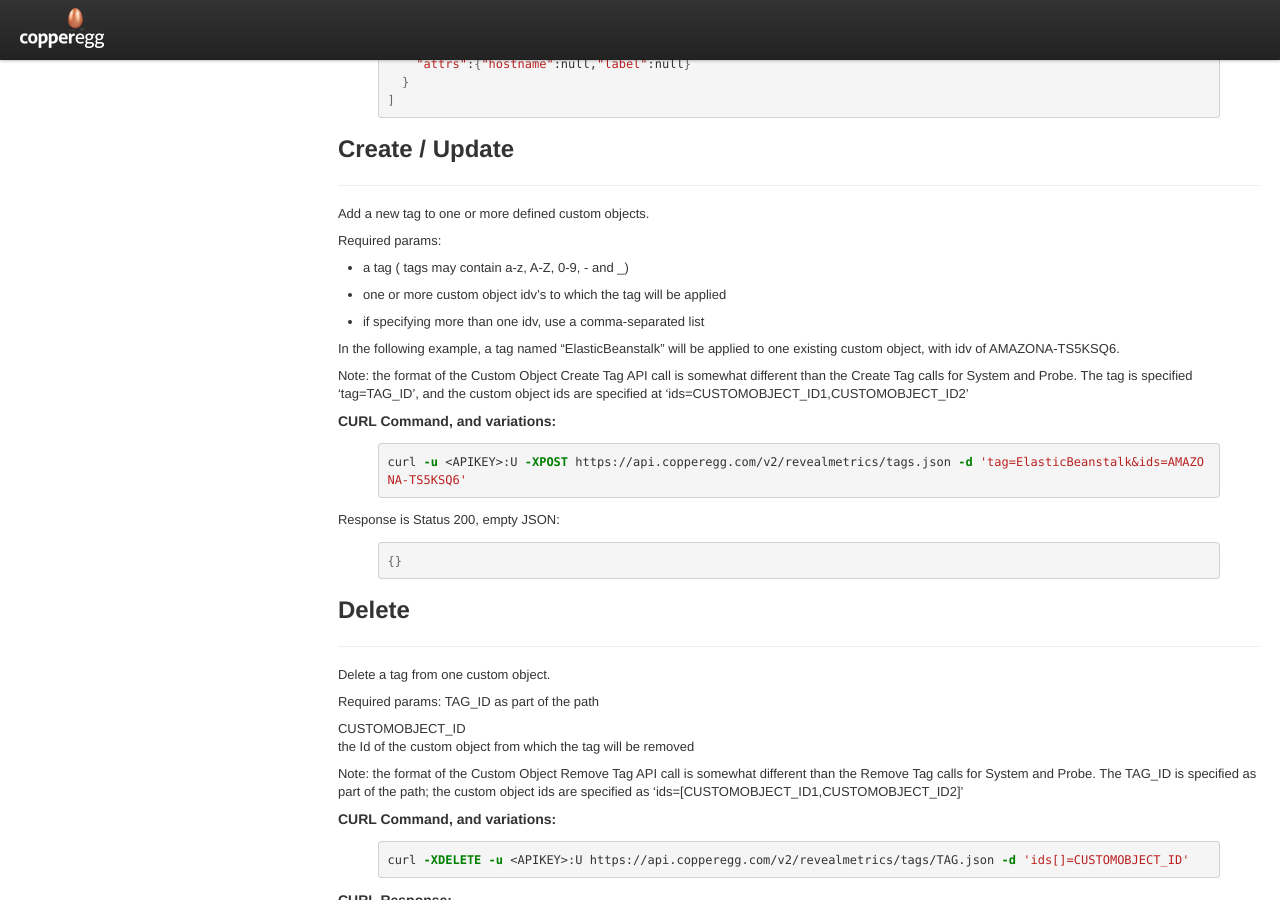
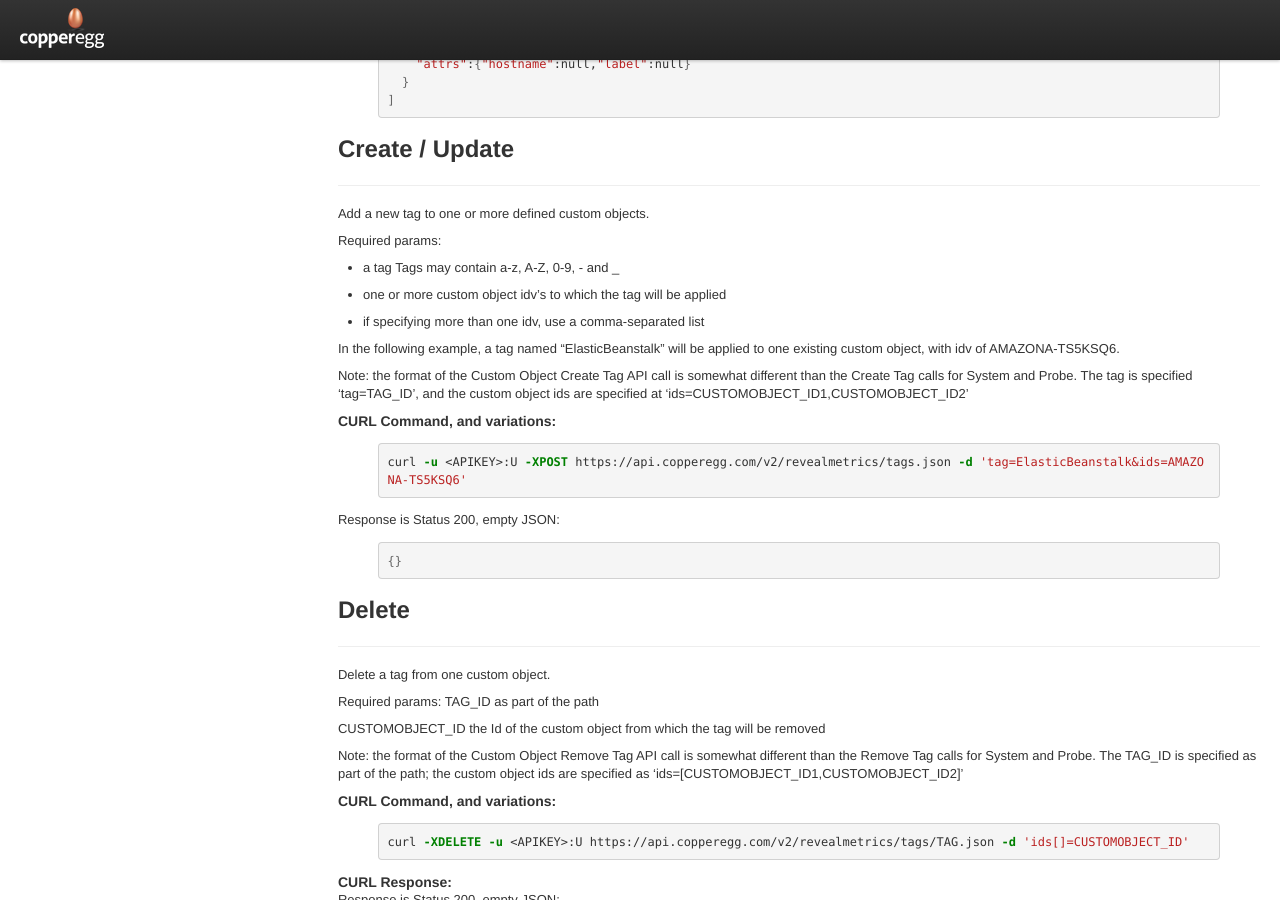
Before and after one commit to CopperEgg/apidocs, a Jekyll site: the page built from revealmetrics/tags.md, in a window 1280 px wide and 900 px high, scrolled down 1710 px. Built offline with Jekyll 4.4.1, drawn with Linux system fonts in a browser that asks for light colours.

Commit message:
Tweaks to formatting required after updating jekyll.

```diff
--- a/revealmetrics/tags.md
+++ b/revealmetrics/tags.md
@@ -110,7 +110,7 @@ Add a new tag to one or more defined custom objects.
 
 Required params:
 
-* a tag ( tags may contain a-z, A-Z, 0-9, - and _)
+* a tag  Tags may contain a-z, A-Z, 0-9, - and \_
 
 * one or more custom object idv's to which the tag will be applied
 
```
